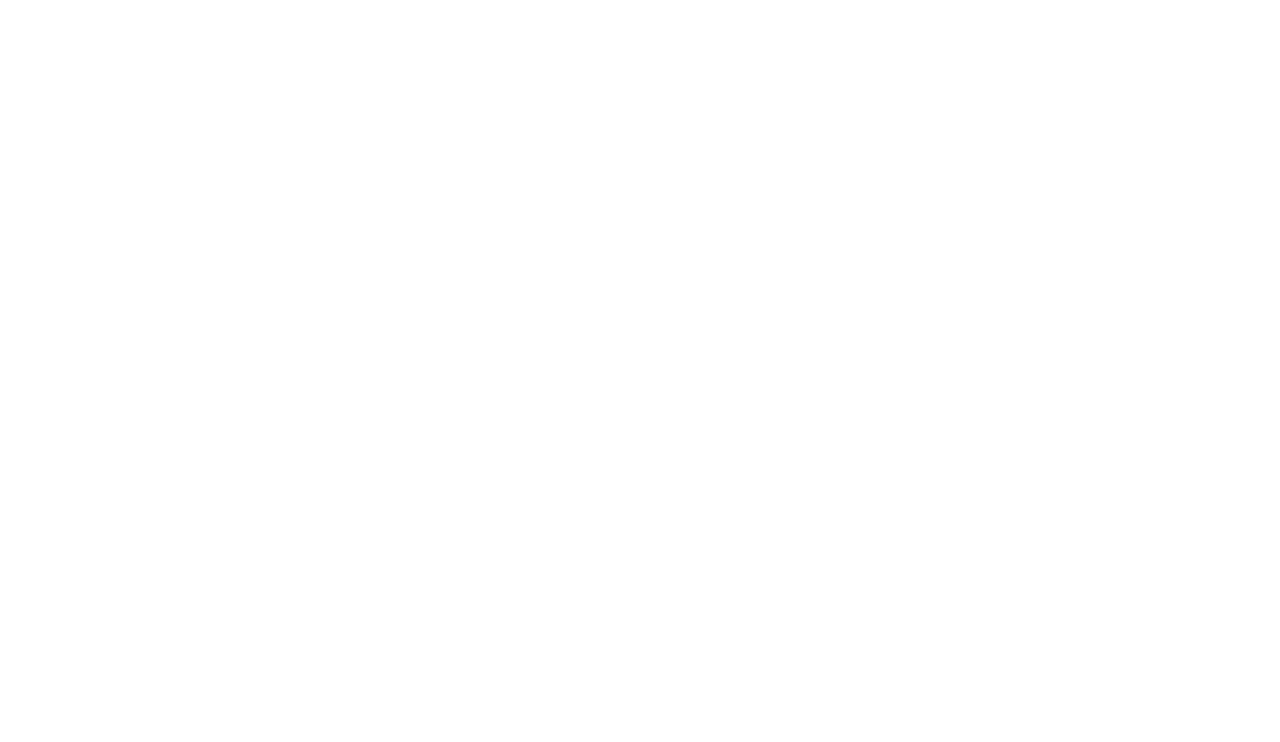
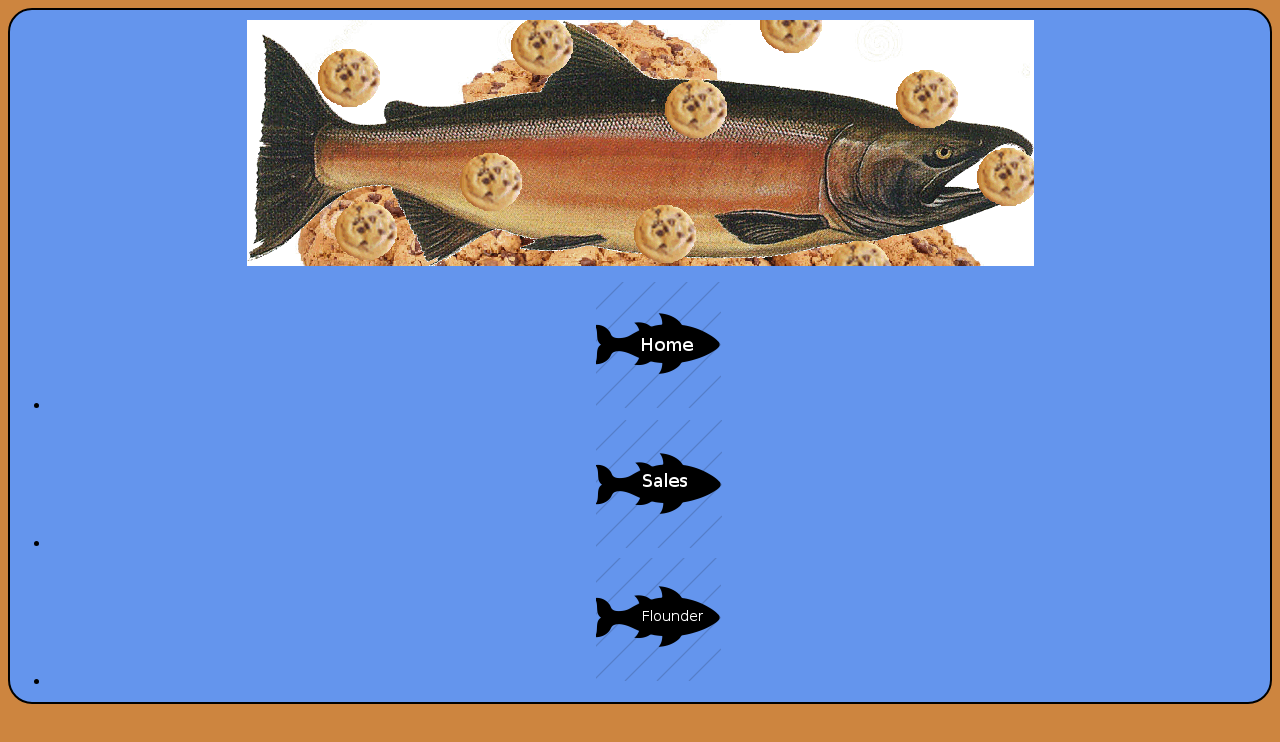
Before and after one commit to Woojgh/cookie-stand, a plain HTML site: page index.html in a window 1280 px wide. Drawn offline with Linux system fonts and the light colour scheme; a web font is replaced by a local one.

```diff
--- a/app.js
+++ b/app.js
@@ -85,10 +85,10 @@ for (var i = 0; i < allStores.length; i++) {
 var form = document.getElementById('the-form');
  function createNewStore(event) {
   event.preventDefault();
-  var storeName = event.target.elements.name;
+  var storeName = event.target.elements.storename;
   var storeMin = event.target.elements.minCust;
   var storeMax = event.target.elements.maxCust;
-  var storeAvg = event.target.elements.avgCookCust;
+  var storeAvg = event.target.elements.avgCookies;
   if (maxCust < minCust) {
     alert('The max number of crusties should be larger then the min number of crusties.');
   } else {
--- a/index.html
+++ b/index.html
@@ -1,11 +1,27 @@
 <!DOCTYPE html>
 <html>
   <head>
+    <meta charset="utf-8">
+  	<link href="style.css" rel="stylesheet">
     <link href="https://fonts.googleapis.com/css?family=Griffy" rel="stylesheet">
-    <meta charset="utf-8">
-    <title></title>
+    <script src="https://use.fontawesome.com/eb5fc687c1.js"></script>
+    <title>Crumble Fish</title>
   </head>
   <body>
+  	<header>
+  	<div>
+  		<img src="salmoncookies.png"/>
+  	</div>
+  	<div>
+  		<nav  id="top-nav">
+  			<ul>
+  				<li><a href="index.html"><img src="homeicon.png"></a></li>
+  				<li><a href="sales.html"><img src="salesicon.png"></a></li>
+  				<li><a href="flounder.html"><img src="floundericon.png"></a></li>
 
+  			</ul>
+  		</nav>
+  	</div>
+  	</header><!-- /header -->
   </body>
 </html>
--- /dev/null
+++ b/reset.css
@@ -0,0 +1,48 @@
+/* http://meyerweb.com/eric/tools/css/reset/
+   v2.0 | 20110126
+   License: none (public domain)
+*/
+
+html, body, div, span, applet, object, iframe,
+h1, h2, h3, h4, h5, h6, p, blockquote, pre,
+a, abbr, acronym, address, big, cite, code,
+del, dfn, em, img, ins, kbd, q, s, samp,
+small, strike, strong, sub, sup, tt, var,
+b, u, i, center,
+dl, dt, dd, ol, ul, li,
+fieldset, form, label, legend,
+table, caption, tbody, tfoot, thead, tr, th, td,
+article, aside, canvas, details, embed,
+figure, figcaption, footer, header, hgroup,
+menu, nav, output, ruby, section, summary,
+time, mark, audio, video {
+	margin: 0;
+	padding: 0;
+	border: 0;
+	font-size: 100%;
+	font: inherit;
+	vertical-align: baseline;
+}
+/* HTML5 display-role reset for older browsers */
+article, aside, details, figcaption, figure,
+footer, header, hgroup, menu, nav, section {
+	display: block;
+}
+body {
+	line-height: 1;
+}
+ol, ul {
+	list-style: none;
+}
+blockquote, q {
+	quotes: none;
+}
+blockquote:before, blockquote:after,
+q:before, q:after {
+	content: '';
+	content: none;
+}
+table {
+	border-collapse: collapse;
+	border-spacing: 0;
+}
```
Also changed, not shown: sales.html (+8 -28 lines), ffishicon2.png (added), fishicon.png (renamed from whole_fish-512.png), floundericon.png (added), homeicon.png (added), leftfacingsalmon.jpg (renamed from 420000R291.jpg), salesicon.png (added), salmoncookies.png (renamed from salmon.png).
